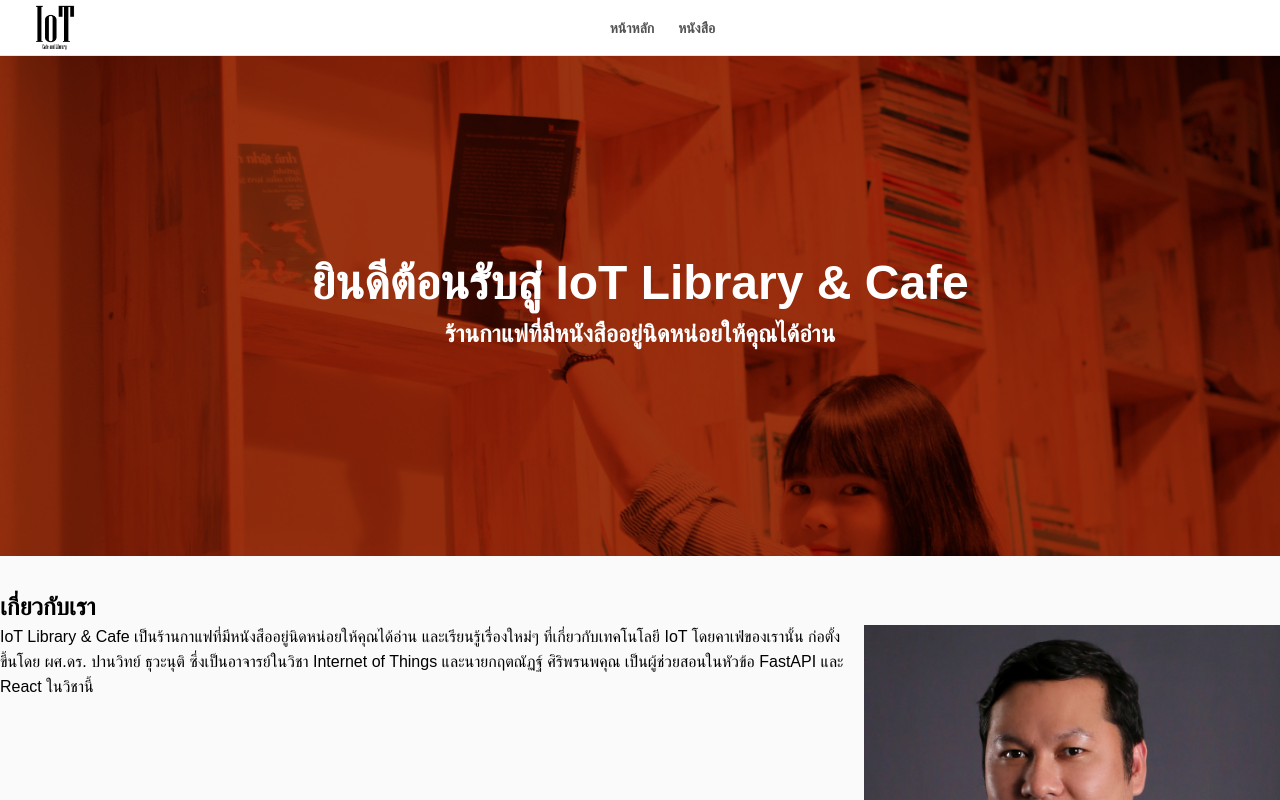
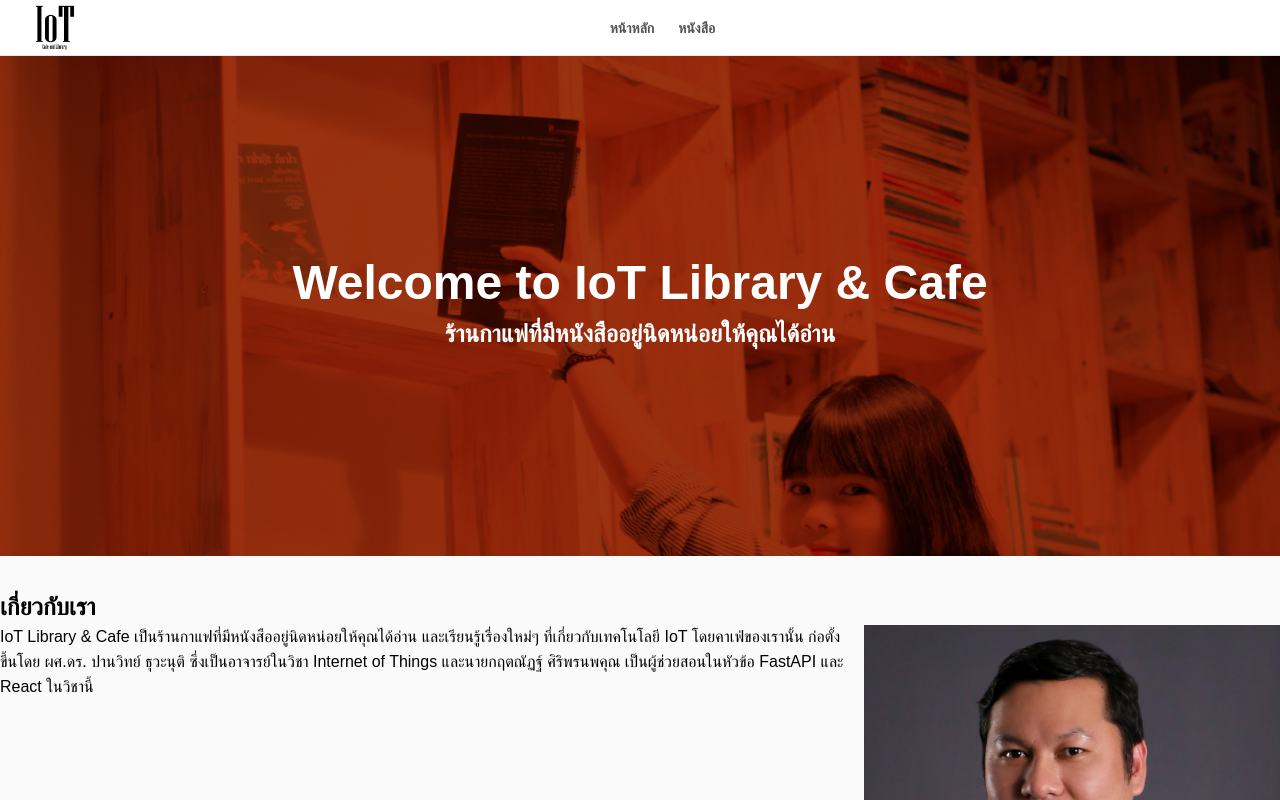
Before and after one commit to peachflavor/iot-frontend, a React (Vite) app: page / in a window 1280 px wide. Shown: the top 800 px of the page. Built offline with nearby package versions, Linux system fonts and the light colour scheme; no server answers.

Commit message:
Update index.tsx

```diff
--- a/src/pages/index.tsx
+++ b/src/pages/index.tsx
@@ -12,7 +12,7 @@ export default function HomePage() {
           backgroundImage: `url(${cafeBackgroundImage})`,
         }}
       >
-        <h1 className="text-5xl mb-2">ยินดีต้อนรับสู่ IoT Library & Cafe</h1>
+        <h1 className="text-5xl mb-2">Welcome to IoT Library & Cafe</h1>
         <h2>ร้านกาแฟที่มีหนังสืออยู่นิดหน่อยให้คุณได้อ่าน</h2>
       </section>
 
```
